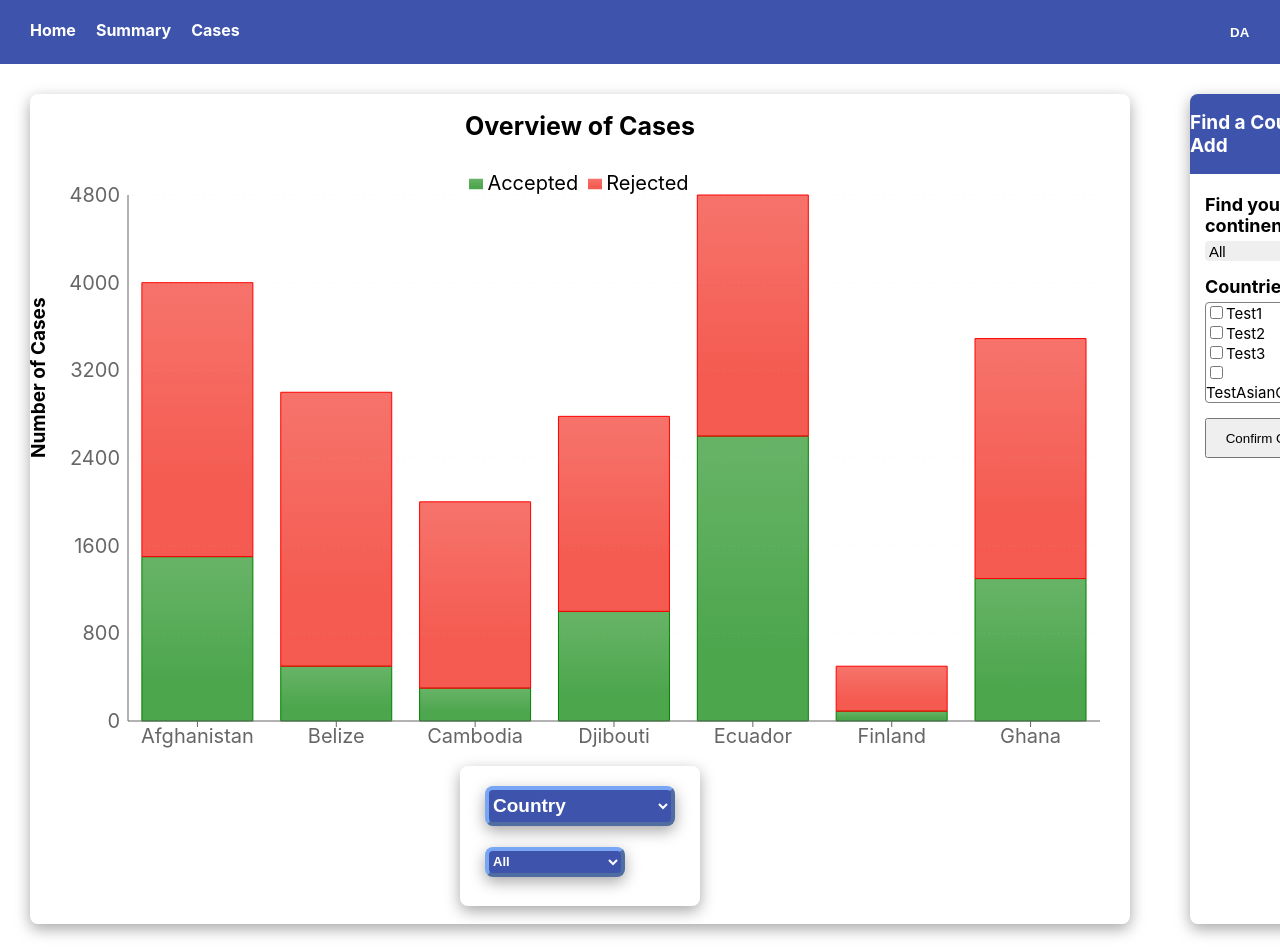
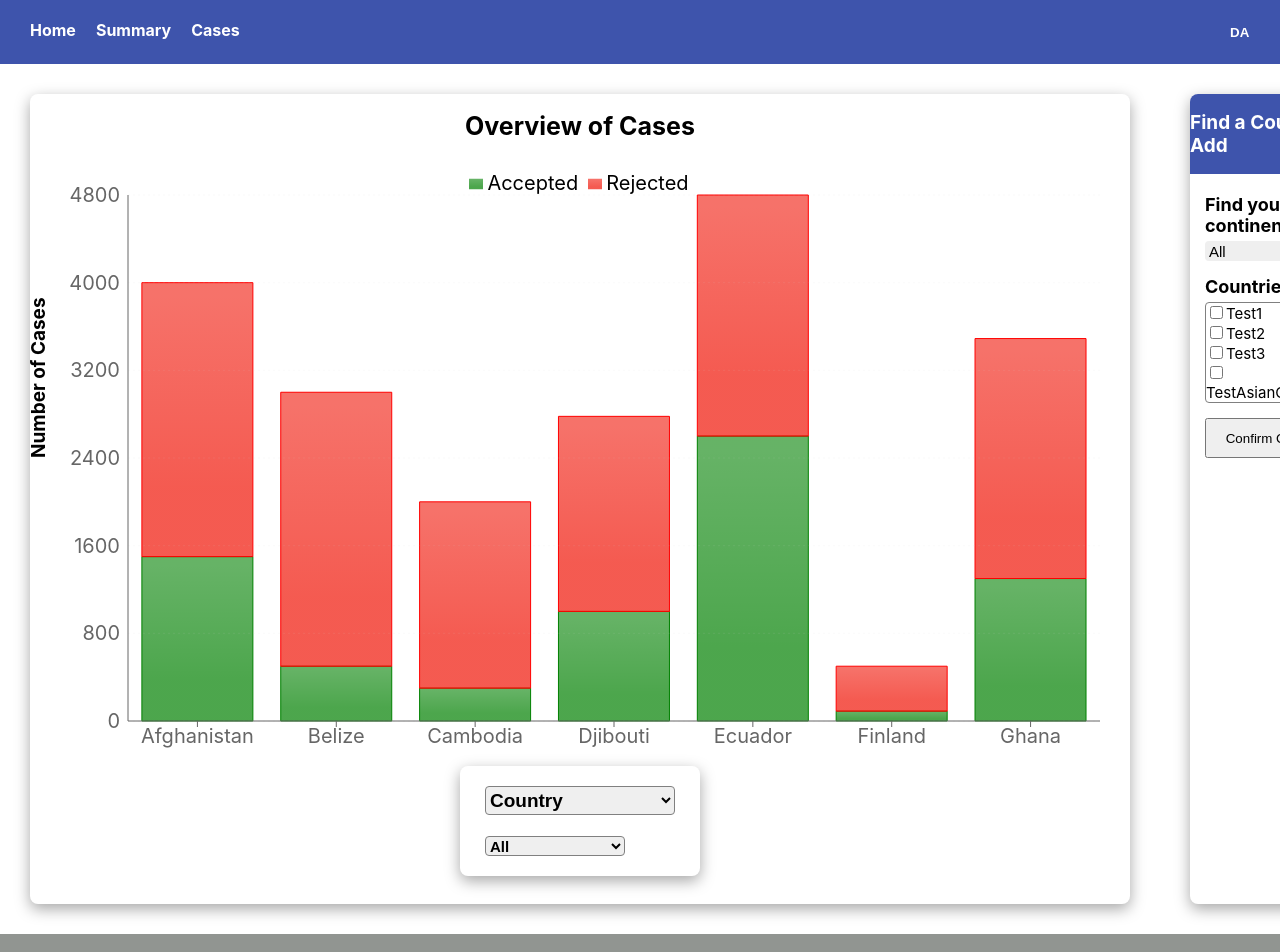
Before and after one commit to lilygostovic/DASS-frontend, a React (Create React App) app: page /summary in a window 1280 px wide. Shown: the top 952 px of the page. Built offline with nearby package versions, Linux system fonts and the light colour scheme.

Commit message:
Updated some dropdown visuals

```diff
--- a/src/pages/Dashboard/components/ContinentDropDown.tsx
+++ b/src/pages/Dashboard/components/ContinentDropDown.tsx
@@ -21,19 +21,17 @@ export const ContinentDropDown = ({ selectedOption, setOption }: dropDownProps)
   return (
     <select value={selectedOption} onChange={handleMenuChange}
       style={{
-        height: "30px",
+        height: "20px",
         width: "140px",
         fontWeight: "bold",
-        border: "4px outset #78A6F5",
-        backgroundColor: "#3E54AC",
-        color: "white",
-        boxShadow: "0px 5px 15px rgba(0, 0, 0, 0.35)",
-        borderRadius: "8px",
-        fontSize: "13px",
+        color: "black",
+        borderRadius: "4px",
+        border: "1px solid grey",
+        fontSize: "15px",
         marginLeft: "25px",
         marginRight: "25px",
         marginTop: "1px",
-        marginBottom: "25px",
+        marginBottom: "20px",
         cursor: "pointer",
       }}
     >
--- a/src/pages/Dashboard/components/DropDown.tsx
+++ b/src/pages/Dashboard/components/DropDown.tsx
@@ -20,14 +20,12 @@ export const DropDown = ({ selectedOption, setOption }: dropDownProps) => {
   return (
     <select value={selectedOption} onChange={handleMenuChange}
       style={{
-        height: "40px",
+        height: "35px",
         width: "190px",
         fontWeight: "bold",
-        border: "4px outset #78A6F5",
-        backgroundColor: "#3E54AC",
-        color: "white",
-        boxShadow: "0px 5px 15px rgba(0, 0, 0, 0.35)",
-        borderRadius: "8px",
+        border: "1px solid grey",
+        color: "black",
+        borderRadius: "4px",
         fontSize: "19px",
         margin: "20px 25px",
         cursor: "pointer",
--- a/src/pages/Dashboard/index.tsx
+++ b/src/pages/Dashboard/index.tsx
@@ -70,7 +70,7 @@ export const Dashboard = () => {
             justifyContent: "space-bewteen",
             flexDirection: "column",
             width: chartAreaWidth,
-            height: "830px",
+            height: "810px",
             alignItems: "center",
             boxShadow: "0px 5px 15px rgba(0, 0, 0, 0.35)",
             borderRadius: "8px",
@@ -108,7 +108,7 @@ export const Dashboard = () => {
                 marginTop: "15px",
                 boxShadow: "0px 5px 15px rgba(0, 0, 0, 0.35)",
                 borderRadius: "8px",
-                height: "140px",
+                height: "110px",
               }}>
                 <DropDown selectedOption={dropDownOption} setOption={setDropDown} />
                 <ContinentDropDown selectedOption={continentOption} setOption={setContinentOption} />
```
